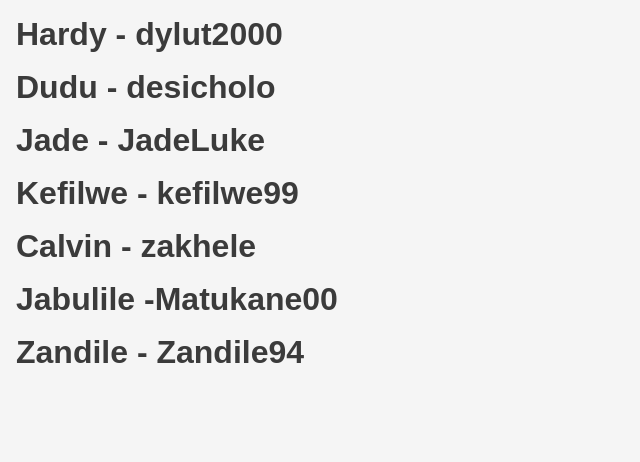
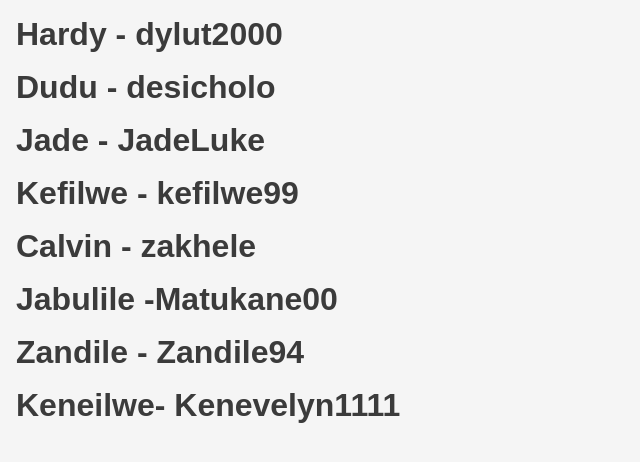
Before and after one commit to The-DigitalAcademy/git-pwd-april-2024, a plain HTML site: page index.html in a window 1280 px wide. Shown: the whole page, without its empty margins (0-640 px from the left). Drawn offline with Linux system fonts and the light colour scheme.

Commit message:
Keneilwe added

```diff
--- a/index.html
+++ b/index.html
@@ -23,6 +23,8 @@
 
     <h1>Zandile - Zandile94</h1>
 
+    <h1>Keneilwe- Kenevelyn1111</h1>
+
 </body>
 
 </html>
```
